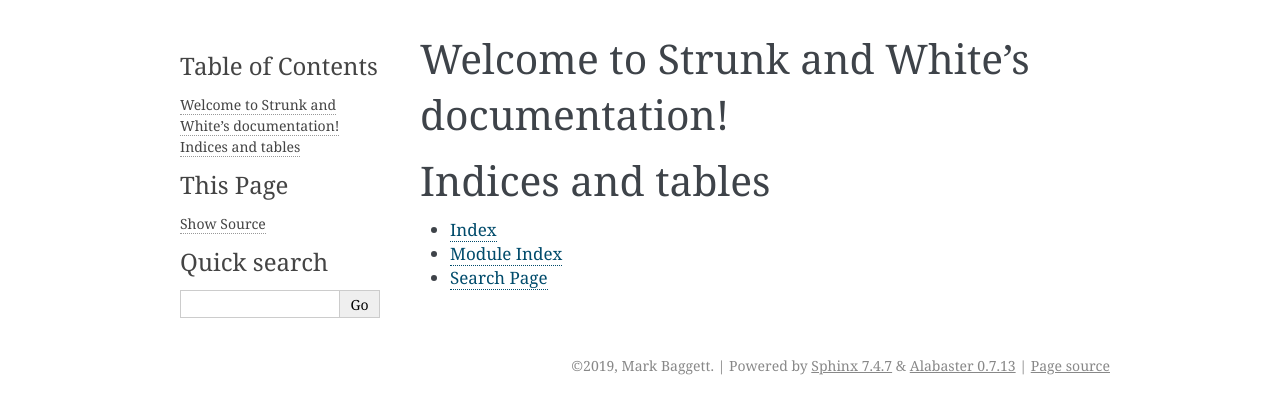
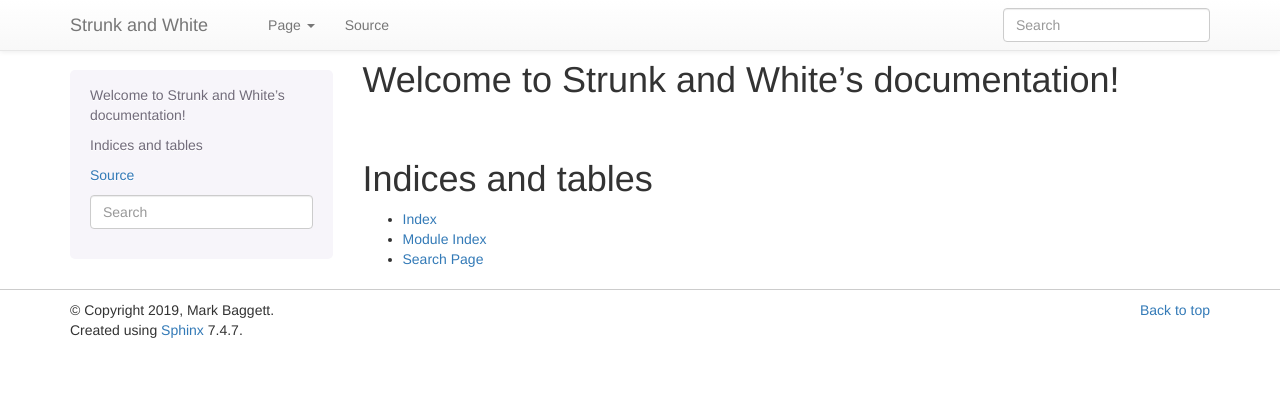
Before and after one commit to markpbaggett/strunk, a Sphinx documentation site: the page built from sphinx-docs/source/index.rst, in a window 1280 px wide. Shown: the top 414 px of the page. Built offline with Sphinx 7.4.7, drawn with Linux system fonts in a browser that asks for light colours.

Commit message:
Switch to bootstrap.

```diff
--- a/sphinx-docs/source/conf.py
+++ b/sphinx-docs/source/conf.py
@@ -15,7 +15,7 @@
 # import os
 # import sys
 # sys.path.insert(0, os.path.abspath('.'))
-
+import sphinx_bootstrap_theme
 
 # -- Project information -----------------------------------------------------
 
@@ -79,7 +79,8 @@
 # The theme to use for HTML and HTML Help pages.  See the documentation for
 # a list of builtin themes.
 #
-html_theme = 'alabaster'
+html_theme = 'bootstrap'
+html_theme_path = sphinx_bootstrap_theme.get_html_theme_path()
 
 # Theme options are theme-specific and customize the look and feel of a theme
 # further.  For a list of options available for each theme, see the
@@ -101,6 +102,7 @@
 # 'searchbox.html']``.
 #
 # html_sidebars = {}
+html_sidebars = {}
 
 
 # -- Options for HTMLHelp output ---------------------------------------------
```
